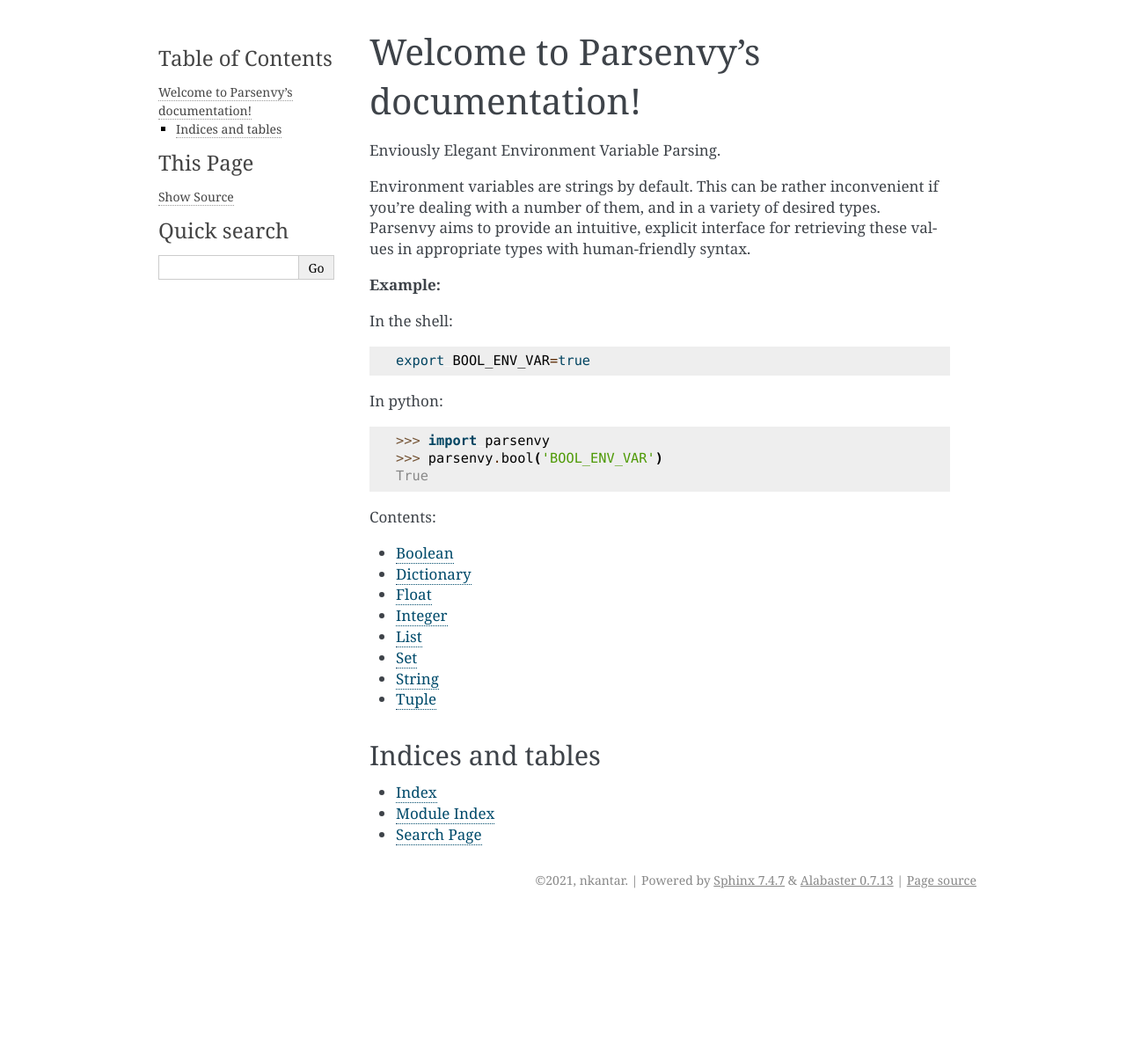
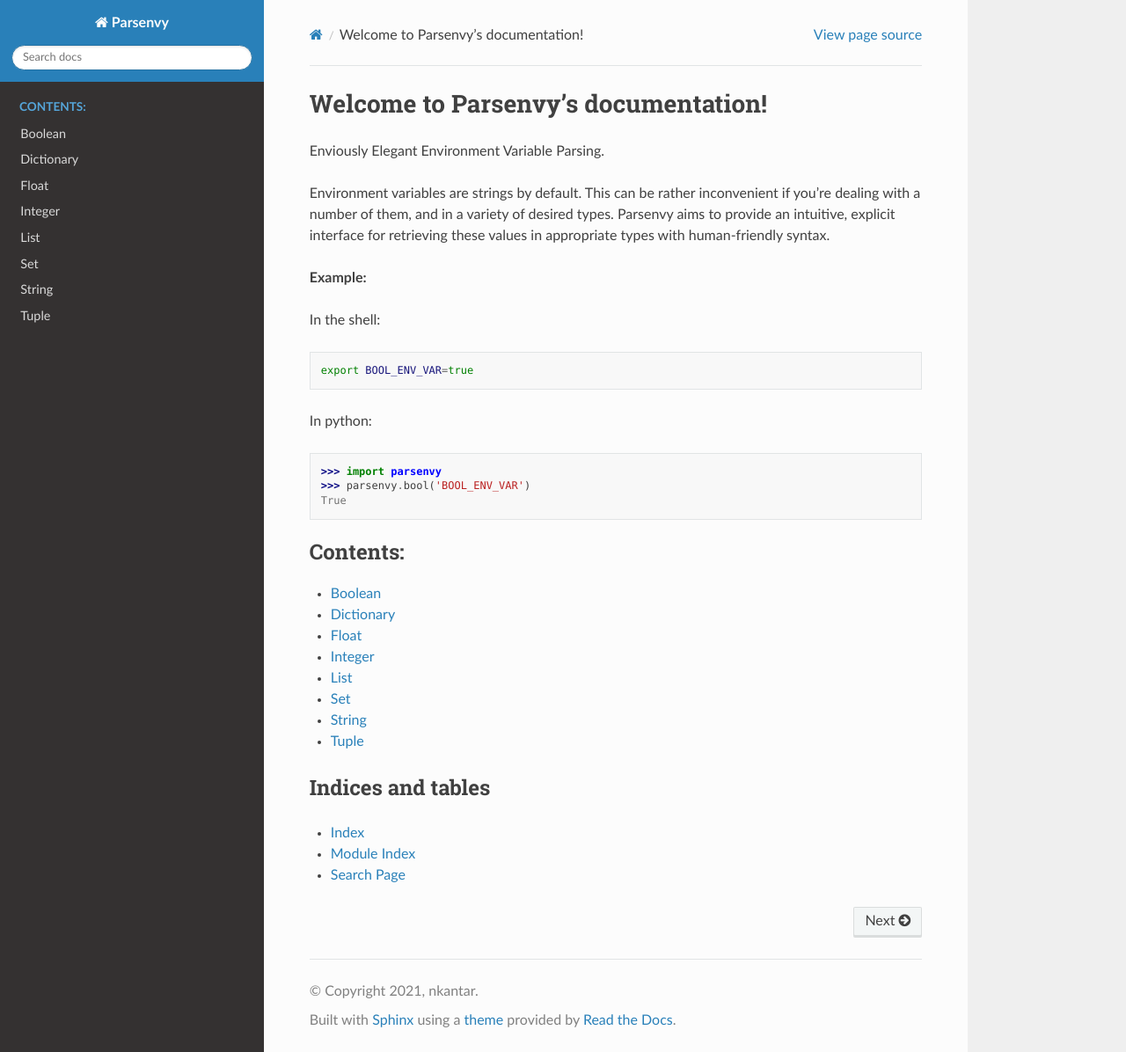
Before and after one commit to nkantar/Parsenvy, a Sphinx documentation site: the page built from docs/source/index.rst, in a window 1280 px wide and 1196 px high. Shown: the whole window at 88% size. Built offline with Sphinx 7.4.7 and the Read the Docs theme 2.0.0, drawn with Linux system fonts in a browser that asks for light colours.

Commit message:
Switch Sphinx theme from Alabaster to RTD

```diff
--- a/docs/source/conf.py
+++ b/docs/source/conf.py
@@ -1,3 +1,6 @@
+import sphinx_rtd_theme
+
+
 # Configuration file for the Sphinx documentation builder.
 #
 # This file only contains a selection of the most common options. For a full
@@ -30,7 +33,7 @@
 # Add any Sphinx extension module names here, as strings. They can be
 # extensions coming with Sphinx (named 'sphinx.ext.*') or your custom
 # ones.
-extensions = []
+extensions = ["sphinx_rtd_theme"]
 
 # Add any paths that contain templates here, relative to this directory.
 templates_path = ["_templates"]
@@ -46,7 +49,7 @@
 # The theme to use for HTML and HTML Help pages.  See the documentation for
 # a list of builtin themes.
 #
-html_theme = "alabaster"
+html_theme = "sphinx_rtd_theme"
 
 # Add any paths that contain custom static files (such as style sheets) here,
 # relative to this directory. They are copied after the builtin static files,
--- a/pyproject.toml
+++ b/pyproject.toml
@@ -19,6 +19,7 @@
 pytest-cov = "^2.11.1"
 pytest-pythonpath = "^0.7.3"
 Sphinx = "^3.5.1"
+sphinx-rtd-theme = "^0.5.1"
 
 [build-system]
 requires = ["poetry-core>=1.0.0"]
```
Also changed, not shown: 1 other file.
